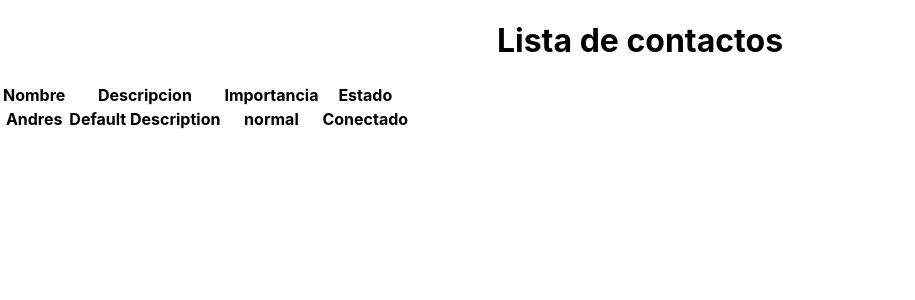
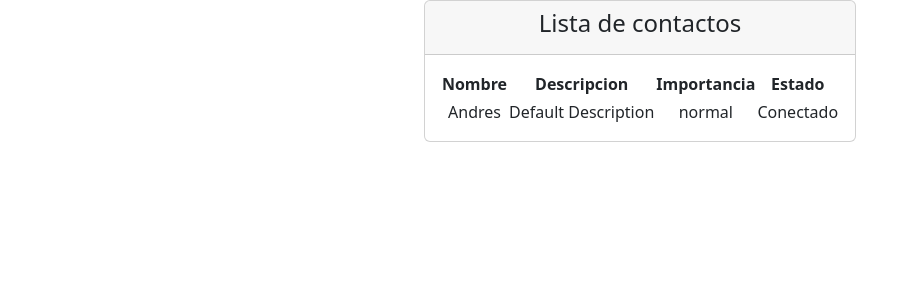
Before and after one commit to aramirezaliste/Ejercicio-React-7-8-9-OB, a React (Create React App) app: page / in a window 1280 px wide. Shown: the top 300 px of the page, without its empty margins (0-915 px from the left). Built offline with nearby package versions, Linux system fonts and the light colour scheme.

Commit message:
Añadiendo bootstrap y bootstrap icons al ejercicio

```diff
--- a/package.json
+++ b/package.json
@@ -6,6 +6,8 @@
     "@testing-library/jest-dom": "^5.16.5",
     "@testing-library/react": "^13.4.0",
     "@testing-library/user-event": "^13.5.0",
+    "bootstrap": "^5.2.3",
+    "bootstrap-icons": "^1.10.4",
     "react": "^18.2.0",
     "react-dom": "^18.2.0",
     "react-scripts": "5.0.1",
--- a/src/components/contact_list.jsx
+++ b/src/components/contact_list.jsx
@@ -25,14 +25,19 @@ export const ContactList = (props) => {
 
     return (
         <div>
-      <h1>Lista de contactos</h1>
+            <div className='col-12 d-flex justify-content-center'>
+                <div className="card">
+                    <div className="card-header">
+                        <h4>Lista de contactos</h4>
+                    </div>
+                    <div className="card-body">
                         <table>
                             <thead>
                                 <tr>
-            <th>Nombre</th>
-            <th>Descripcion</th>
-            <th>Importancia</th>
-            <th>Estado</th>
+                                    <th scope='col'>Nombre</th>
+                                    <th scope='col'>Descripcion</th>
+                                    <th scope='col'>Importancia</th>
+                                    <th scope='col'>Estado</th>
                                 </tr>
                             </thead>
                             <tbody>
@@ -41,5 +46,8 @@ export const ContactList = (props) => {
                             </tbody>
                         </table>
                     </div>
+                </div>
+            </div>
+        </div>
     )
 }
--- a/src/components/pure/contact.jsx
+++ b/src/components/pure/contact.jsx
@@ -5,19 +5,19 @@ import { Contacto } from '../../models/contact.class';
 
 export const ContactComponent = ({ contacto }) => {
     return (
-        <tr>
-            <th>
-                <span>{contacto.nombre}</span>
-            </th>
-            <th>
-                <span>{contacto.descripcion}</span>
-            </th>
-            <th>
-                <span>{contacto.importancia}</span>
-            </th>
-            <th>
-                <span>{contacto.estado ? "Conectado" : "Desconectado"}</span>
-            </th>
+        <tr className='fw-normal'>
+            <td>
+                <span className='align-middle'>{contacto.nombre}</span>
+            </td>
+            <td>
+                <span className='align-middle'>{contacto.descripcion}</span>
+            </td>
+            <td>
+                <span className='align-middle'>{contacto.importancia}</span>
+            </td>
+            <td>
+                <span className='align-middle'>{contacto.estado ? "Conectado" : "Desconectado"}</span>
+            </td>
         </tr>
     )
 }
--- a/src/index.js
+++ b/src/index.js
@@ -3,6 +3,12 @@ import ReactDOM from 'react-dom/client';
 import './index.css';
 import App from './App';
 import reportWebVitals from './reportWebVitals';
+
+//importando bootstrap
+import "bootstrap/dist/css/bootstrap.css"
+
+//Importando Bootstrap Icons
+import "bootstrap-icons/font/bootstrap-icons.css";
 
 const root = ReactDOM.createRoot(document.getElementById('root'));
 root.render(
```
Also changed, not shown: 1 other file (tests, documents, lock files or other folders). Lines whose indentation alone changed are shown as unchanged.
